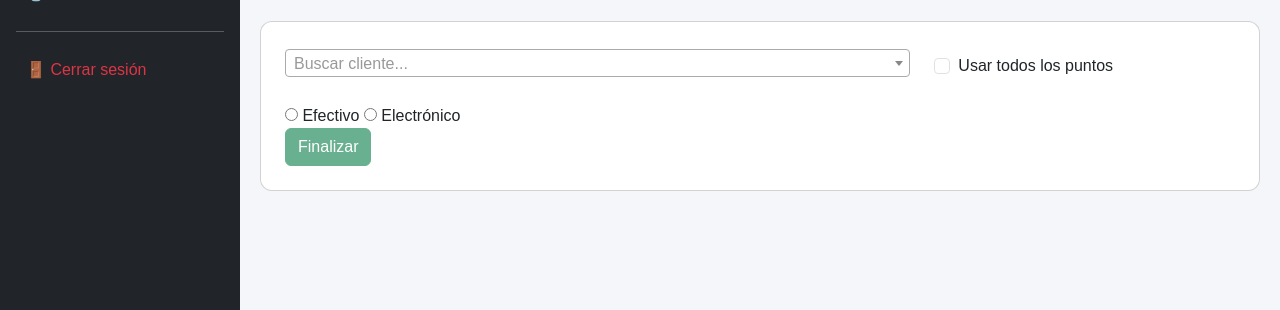
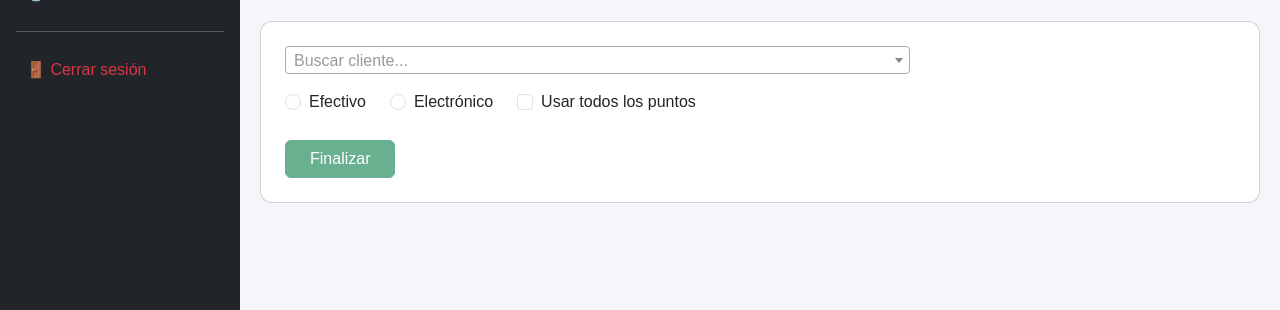
Before and after one commit to HakaiNoKami97/Sistema-Financiero, a PHP site: page /modules/facturas/index.php in a window 1280 px wide. Shown: the part 490-800 px from the top of the page. Run offline with PHP 8.4, Linux system fonts and the light colour scheme; a user stored in the database is signed in; data comes from the database, SQL or seed files in the repository; some libraries are stand-ins or nearby versions.

Commit message:
Update index.php de modules facturas

```diff
--- a/sistema_financiero/modules/facturas/index.php
+++ b/sistema_financiero/modules/facturas/index.php
@@ -251,28 +251,51 @@ foreach ($_SESSION['carrito'] as $i => $item) {
         </select>
     </div>
 
-    <!-- 🔸 CHECKBOX AL LADO -->
-    <div class="col-md-4">
-        <div class="form-check mt-2">
-            <input class="form-check-input" type="checkbox" name="usar_puntos" id="usar_puntos">
-            <label class="form-check-label" for="usar_puntos">
-                Usar todos los puntos
-            </label>
-        </div>
+<!-- 🔥 MOSTRAR PUNTOS -->
+<div id="puntosCliente" class="alert alert-info mt-3" style="display:none;"></div>
+
+<!-- MÉTODO DE PAGO + PUNTOS -->
+<div class="d-flex align-items-center gap-4 flex-wrap mt-3">
+
+    <!-- EFECTIVO -->
+    <div class="form-check">
+        <input class="form-check-input" type="radio"
+               name="metodo_pago" value="efectivo" id="efectivo">
+
+        <label class="form-check-label" for="efectivo">
+            Efectivo
+        </label>
+    </div>
+
+    <!-- ELECTRÓNICO -->
+    <div class="form-check">
+        <input class="form-check-input" type="radio"
+               name="metodo_pago" value="electronico" id="electronico">
+
+        <label class="form-check-label" for="electronico">
+            Electrónico
+        </label>
+    </div>
+
+    <!-- USAR PUNTOS -->
+    <div class="form-check">
+        <input class="form-check-input" type="checkbox"
+               name="usar_puntos" id="usar_puntos">
+
+        <label class="form-check-label" for="usar_puntos">
+            Usar todos los puntos
+        </label>
     </div>
 
 </div>
 
-<!-- 🔥 MOSTRAR PUNTOS -->
-<div id="puntosCliente" class="alert alert-info mt-3" style="display:none;"></div>
-<br>
+<!-- SELECT BANCOS -->
+<div id="bancoContainer" style="display:none;" class="mt-3">
+    <select name="banco" id="banco" class="form-select">
+        <option value="" disabled selected hidden>
+            Seleccione banco
+        </option>
 
-<input type="radio" name="metodo_pago" value="efectivo"> Efectivo
-<input type="radio" name="metodo_pago" value="electronico" id="electronico"> Electrónico
-
-<div id="bancoContainer" style="display:none;" class="mt-2">
-    <select name="banco" id="banco" class="form-select">
-        <option value="" disabled selected hidden>Seleccione banco</option>
         <option>Bancamía</option>
         <option>Banco Agrario de Colombia</option>
         <option>Banco AV Villas</option>
@@ -298,9 +321,11 @@ foreach ($_SESSION['carrito'] as $i => $item) {
 
 <br>
 
-<button name="facturar" id="btnFinalizar" class="btn btn-success" disabled>
-Finalizar
-</button>
+<div class="mt-4">
+    <button name="facturar" id="btnFinalizar" class="btn btn-success px-4" disabled>
+        Finalizar
+    </button>
+</div>
 
 </form>
 </div>
```
